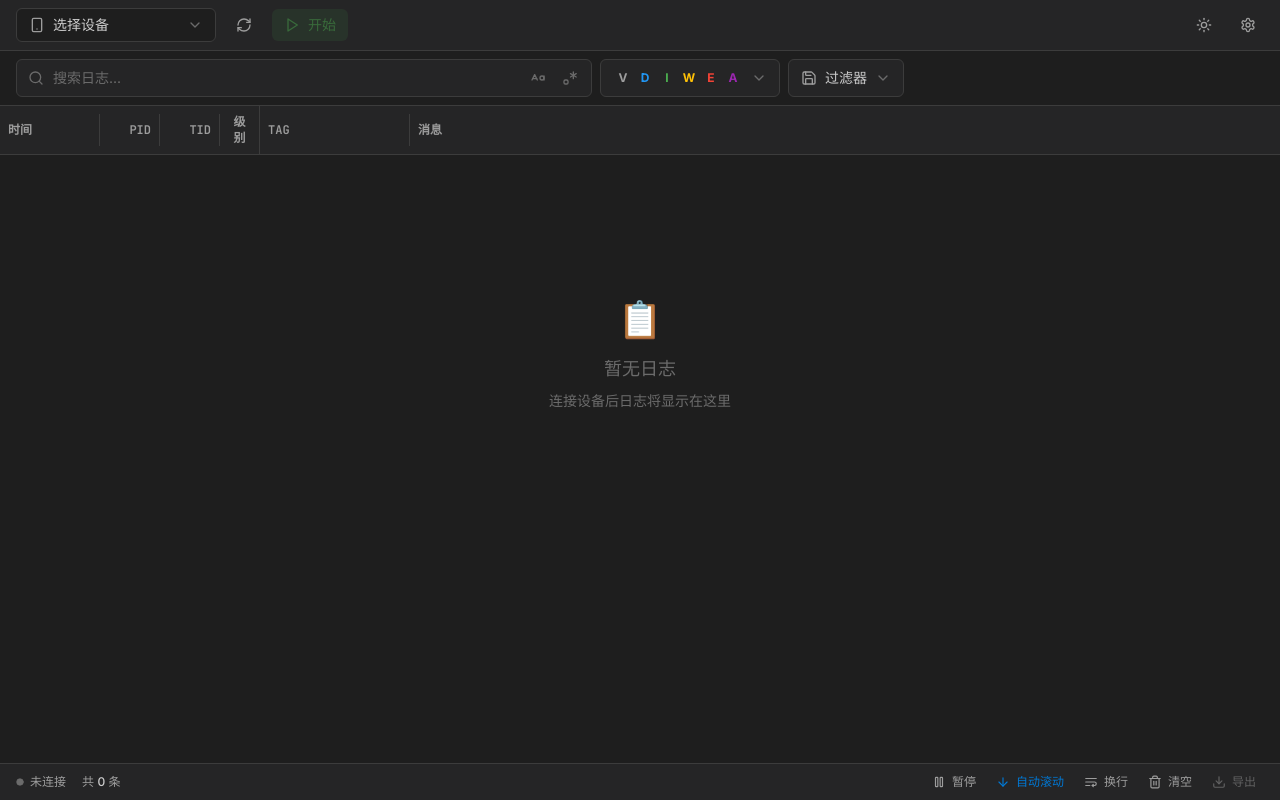
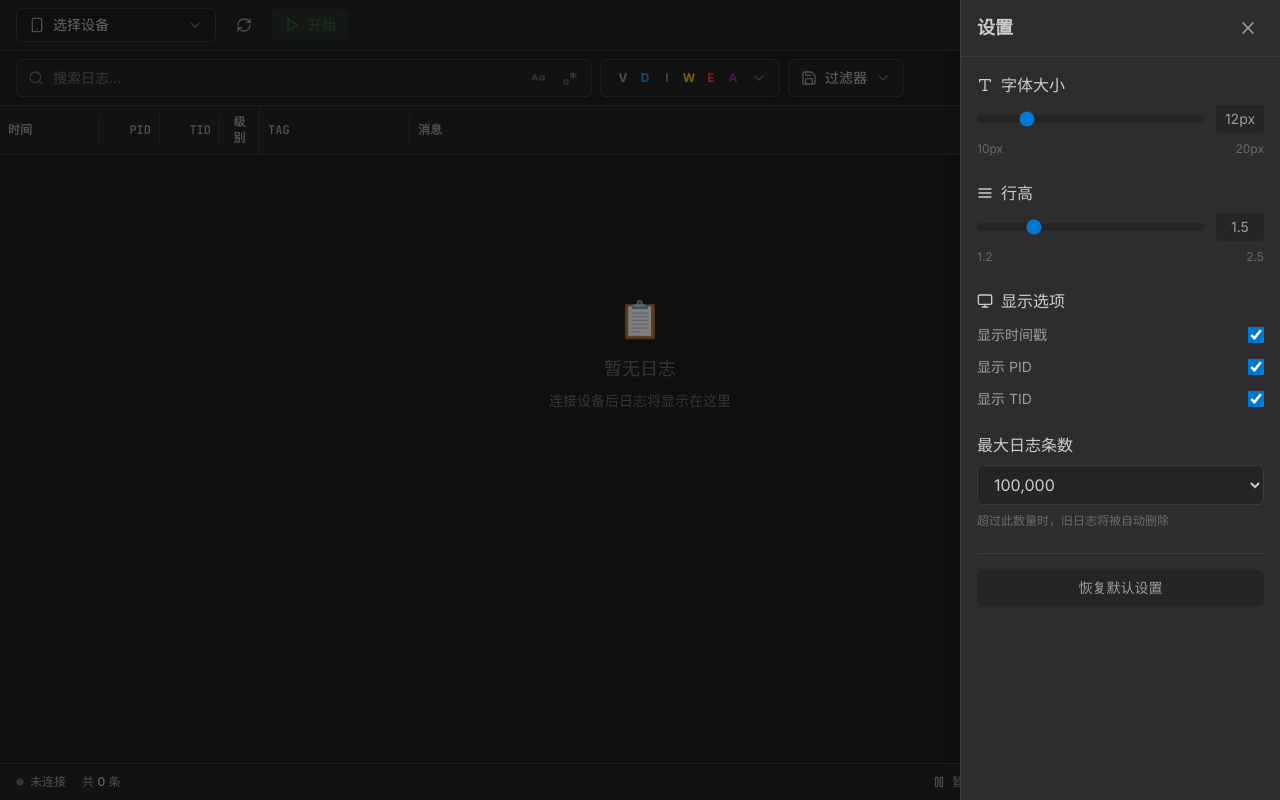
Before and after one commit to rawer886/Logcat, a React (Vite) app: page / in a window 1280 px wide. Both pictures are taken after a click on the button 1248 px from the left and 25 px from the top of the page. Built offline with nearby package versions, Linux system fonts and the light colour scheme.

Commit message:
feat: 添加设置面板
- 新增设置面板组件，支持字体大小和行高调节
- 添加显示选项（时间戳、PID、TID）开关
- 添加最大日志条数配置
- 添加恢复默认设置功能
- 设置面板带有滑入动画效果

```diff
--- a/src/components/LogList.tsx
+++ b/src/components/LogList.tsx
@@ -106,6 +106,7 @@ const LogRow = memo(function LogRow({
     showPid: boolean;
     showTid: boolean;
     fontSize: number;
+    lineHeight: number;
     wrapLines: boolean;
   };
   columnWidths: ColumnWidths;
@@ -144,7 +145,7 @@ const LogRow = memo(function LogRow({
       style={{
         ...style,
         fontSize: `${settings.fontSize}px`,
-        lineHeight: "1.5",
+        lineHeight: `${settings.lineHeight}`,
       }}
       className={cn(
         "flex items-start font-mono hover:bg-surface-elevated/50 transition-colors",
@@ -206,7 +207,7 @@ const LogRow = memo(function LogRow({
             ? "whitespace-pre-wrap break-all"
             : "whitespace-pre"
         )}
-        style={{ lineHeight: "1.8" }}
+        style={{ lineHeight: `${settings.lineHeight}` }}
       >
         {searchRegex ? renderHighlightedText(entry.message) : entry.message}
       </div>
@@ -275,6 +276,7 @@ export function LogList() {
     showPid: settings.showPid,
     showTid: settings.showTid,
     fontSize: settings.fontSize,
+    lineHeight: settings.lineHeight,
     wrapLines: settings.wrapLines,
   };
 
--- /dev/null
+++ b/src/components/SettingsPanel.tsx
@@ -0,0 +1,182 @@
+import React from "react";
+import { X, Type, AlignJustify, Monitor } from "lucide-react";
+import { cn } from "../lib/utils";
+import { useLogStore } from "../stores/logStore";
+
+interface SettingsPanelProps {
+  isOpen: boolean;
+  onClose: () => void;
+}
+
+export function SettingsPanel({ isOpen, onClose }: SettingsPanelProps) {
+  const { settings, updateSettings } = useLogStore();
+
+  if (!isOpen) return null;
+
+  return (
+    <>
+      {/* Backdrop */}
+      <div
+        className="fixed inset-0 bg-black/50 z-40"
+        onClick={onClose}
+      />
+
+      {/* Panel */}
+      <div className="fixed right-0 top-0 h-full w-80 bg-surface-elevated border-l border-border shadow-xl z-50 animate-slide-in-right">
+        {/* Header */}
+        <div className="flex items-center justify-between px-4 py-3 border-b border-border">
+          <h2 className="text-lg font-semibold text-text-primary">设置</h2>
+          <button
+            onClick={onClose}
+            className="p-1.5 rounded hover:bg-surface-secondary text-text-secondary hover:text-text-primary transition-colors"
+          >
+            <X className="w-5 h-5" />
+          </button>
+        </div>
+
+        {/* Content */}
+        <div className="p-4 space-y-6 overflow-auto h-[calc(100%-56px)]">
+          {/* Font Size */}
+          <div className="space-y-2">
+            <div className="flex items-center gap-2 text-text-primary">
+              <Type className="w-4 h-4" />
+              <span className="font-medium">字体大小</span>
+            </div>
+            <div className="flex items-center gap-3">
+              <input
+                type="range"
+                min="10"
+                max="20"
+                step="1"
+                value={settings.fontSize}
+                onChange={(e) =>
+                  updateSettings({ fontSize: parseInt(e.target.value) })
+                }
+                className="flex-1 h-2 bg-surface-secondary rounded-lg appearance-none cursor-pointer accent-accent"
+              />
+              <span className="w-12 text-center text-sm text-text-secondary bg-surface-secondary px-2 py-1 rounded">
+                {settings.fontSize}px
+              </span>
+            </div>
+            <div className="flex justify-between text-xs text-text-muted">
+              <span>10px</span>
+              <span>20px</span>
+            </div>
+          </div>
+
+          {/* Line Height */}
+          <div className="space-y-2">
+            <div className="flex items-center gap-2 text-text-primary">
+              <AlignJustify className="w-4 h-4" />
+              <span className="font-medium">行高</span>
+            </div>
+            <div className="flex items-center gap-3">
+              <input
+                type="range"
+                min="1.2"
+                max="2.5"
+                step="0.1"
+                value={settings.lineHeight}
+                onChange={(e) =>
+                  updateSettings({ lineHeight: parseFloat(e.target.value) })
+                }
+                className="flex-1 h-2 bg-surface-secondary rounded-lg appearance-none cursor-pointer accent-accent"
+              />
+              <span className="w-12 text-center text-sm text-text-secondary bg-surface-secondary px-2 py-1 rounded">
+                {settings.lineHeight.toFixed(1)}
+              </span>
+            </div>
+            <div className="flex justify-between text-xs text-text-muted">
+              <span>1.2</span>
+              <span>2.5</span>
+            </div>
+          </div>
+
+          {/* Display Options */}
+          <div className="space-y-3">
+            <div className="flex items-center gap-2 text-text-primary">
+              <Monitor className="w-4 h-4" />
+              <span className="font-medium">显示选项</span>
+            </div>
+
+            <label className="flex items-center justify-between cursor-pointer">
+              <span className="text-sm text-text-secondary">显示时间戳</span>
+              <input
+                type="checkbox"
+                checked={settings.showTimestamp}
+                onChange={(e) =>
+                  updateSettings({ showTimestamp: e.target.checked })
+                }
+                className="w-4 h-4 accent-accent cursor-pointer"
+              />
+            </label>
+
+            <label className="flex items-center justify-between cursor-pointer">
+              <span className="text-sm text-text-secondary">显示 PID</span>
+              <input
+                type="checkbox"
+                checked={settings.showPid}
+                onChange={(e) =>
+                  updateSettings({ showPid: e.target.checked })
+                }
+                className="w-4 h-4 accent-accent cursor-pointer"
+              />
+            </label>
+
+            <label className="flex items-center justify-between cursor-pointer">
+              <span className="text-sm text-text-secondary">显示 TID</span>
+              <input
+                type="checkbox"
+                checked={settings.showTid}
+                onChange={(e) =>
+                  updateSettings({ showTid: e.target.checked })
+                }
+                className="w-4 h-4 accent-accent cursor-pointer"
+              />
+            </label>
+          </div>
+
+          {/* Max Log Lines */}
+          <div className="space-y-2">
+            <div className="text-text-primary font-medium">最大日志条数</div>
+            <select
+              value={settings.maxLogLines}
+              onChange={(e) =>
+                updateSettings({ maxLogLines: parseInt(e.target.value) })
+              }
+              className="w-full px-3 py-2 bg-surface-secondary border border-border rounded-md text-text-primary focus:outline-none focus:border-accent"
+            >
+              <option value={10000}>10,000</option>
+              <option value={50000}>50,000</option>
+              <option value={100000}>100,000</option>
+              <option value={500000}>500,000</option>
+              <option value={1000000}>1,000,000</option>
+            </select>
+            <p className="text-xs text-text-muted">
+              超过此数量时，旧日志将被自动删除
+            </p>
+          </div>
+
+          {/* Reset */}
+          <div className="pt-4 border-t border-border">
+            <button
+              onClick={() => {
+                updateSettings({
+                  fontSize: 12,
+                  lineHeight: 1.5,
+                  showTimestamp: true,
+                  showPid: true,
+                  showTid: true,
+                  maxLogLines: 100000,
+                });
+              }}
+              className="w-full px-4 py-2 text-sm text-text-secondary hover:text-text-primary bg-surface-secondary hover:bg-surface rounded-md transition-colors"
+            >
+              恢复默认设置
+            </button>
+          </div>
+        </div>
+      </div>
+    </>
+  );
+}
--- a/src/components/Toolbar.tsx
+++ b/src/components/Toolbar.tsx
@@ -12,6 +12,7 @@ import {
 import { cn } from "../lib/utils";
 import { useLogStore } from "../stores/logStore";
 import { useLogStream } from "../hooks/useLogStream";
+import { SettingsPanel } from "./SettingsPanel";
 import type { Device } from "../types";
 
 export function Toolbar() {
@@ -27,6 +28,7 @@ export function Toolbar() {
   } = useLogStream();
 
   const [isDeviceMenuOpen, setIsDeviceMenuOpen] = React.useState(false);
+  const [isSettingsOpen, setIsSettingsOpen] = React.useState(false);
 
   const handleDeviceSelect = async (device: Device) => {
     setIsDeviceMenuOpen(false);
@@ -184,6 +186,7 @@ export function Toolbar() {
 
       {/* Settings */}
       <button
+        onClick={() => setIsSettingsOpen(true)}
         className={cn(
           "p-2 rounded-md hover:bg-surface-elevated transition-colors",
           "text-text-secondary hover:text-text-primary"
@@ -192,6 +195,12 @@ export function Toolbar() {
       >
         <Settings className="w-4 h-4" />
       </button>
+
+      {/* Settings Panel */}
+      <SettingsPanel
+        isOpen={isSettingsOpen}
+        onClose={() => setIsSettingsOpen(false)}
+      />
     </div>
   );
 }
--- a/src/components/index.ts
+++ b/src/components/index.ts
@@ -2,3 +2,4 @@ export { Toolbar } from "./Toolbar";
 export { FilterBar } from "./FilterBar";
 export { LogList } from "./LogList";
 export { StatusBar } from "./StatusBar";
+export { SettingsPanel } from "./SettingsPanel";
--- a/src/index.css
+++ b/src/index.css
@@ -129,3 +129,17 @@ select:focus-visible {
 .transition-theme {
   transition: background-color 0.2s ease, color 0.2s ease, border-color 0.2s ease;
 }
+
+/* Slide in animation for settings panel */
+@keyframes slideInRight {
+  from {
+    transform: translateX(100%);
+  }
+  to {
+    transform: translateX(0);
+  }
+}
+
+.animate-slide-in-right {
+  animation: slideInRight 0.2s ease-out;
+}
--- a/src/types/index.ts
+++ b/src/types/index.ts
@@ -54,6 +54,7 @@ export interface FilterPreset {
 export interface AppSettings {
   theme: "light" | "dark" | "system";
   fontSize: number;
+  lineHeight: number;
   maxLogLines: number;
   autoScroll: boolean;
   showTimestamp: boolean;
@@ -123,6 +124,7 @@ export const DEFAULT_FILTER: FilterConfig = {
 export const DEFAULT_SETTINGS: AppSettings = {
   theme: "dark",
   fontSize: 12,
+  lineHeight: 1.5,
   maxLogLines: 100000,
   autoScroll: true,
   showTimestamp: true,
```
